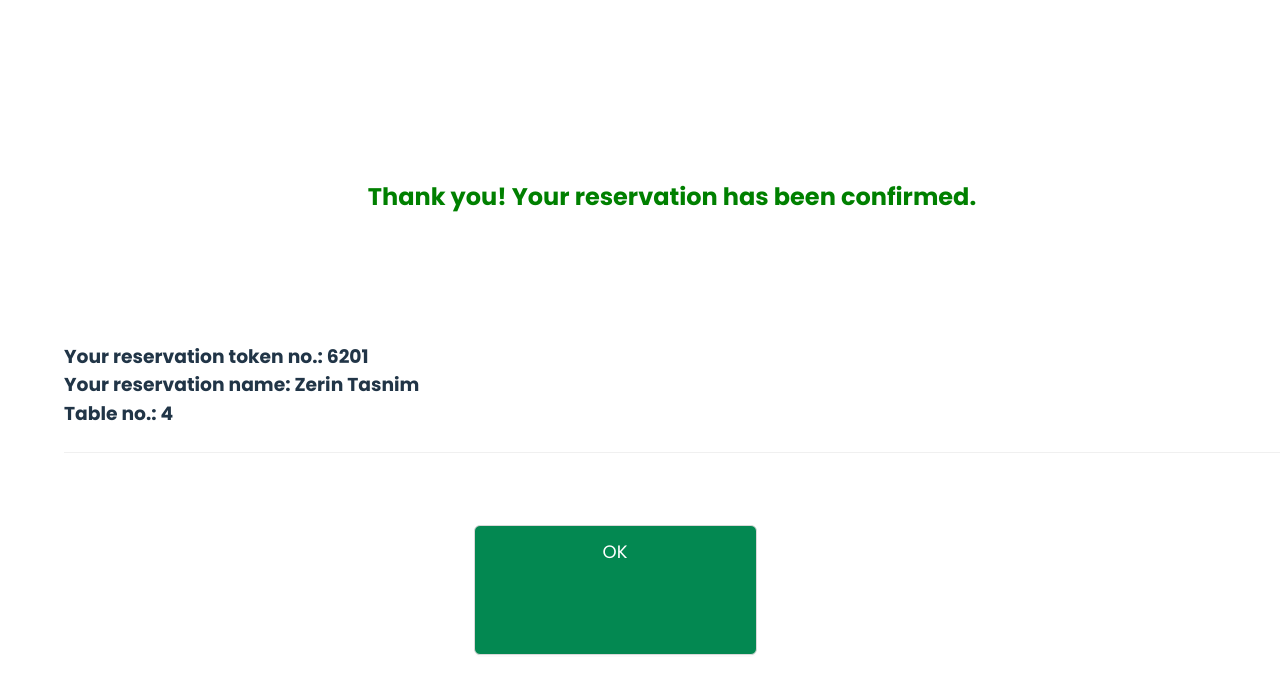
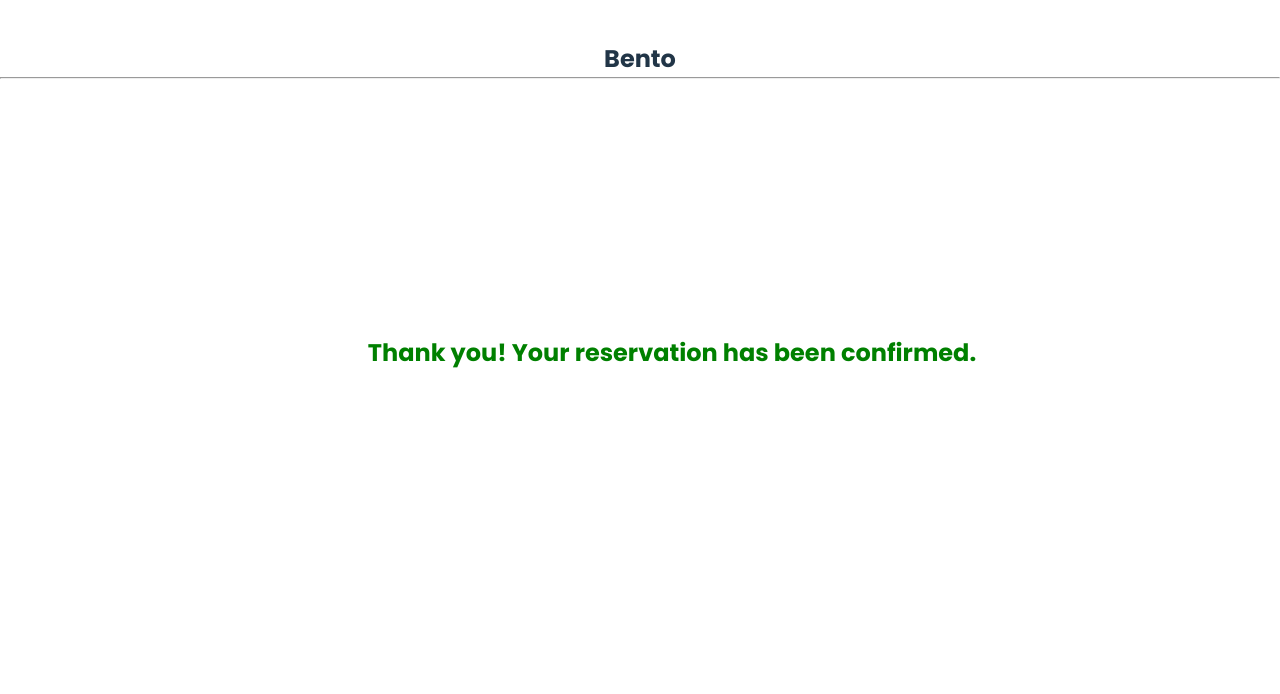
Before and after one commit to zerintasnimkhan/bento-reservation, a React (Vite) app in the folder client/: page /thanks in a window 1280 px wide. Shown: the top 694 px of the page. Built offline with nearby package versions, Linux system fonts and the light colour scheme.

Commit message:
feat: updated thanks page component

```diff
--- a/client/src/Pages/Thanks.jsx
+++ b/client/src/Pages/Thanks.jsx
@@ -30,7 +30,7 @@ const Thanks = ({ reservation }) => {
       >
         Thank you! Your reservation has been confirmed.
       </h2>
-      <div style={{ marginLeft: "5vw" }}>
+      {/* <div style={{ marginLeft: "5vw" }}>
         <h3>Your reservation token no.: 6201</h3>
         <h3>Your reservation name: Zerin Tasnim </h3>
         <h3>Table no.: 4</h3>
@@ -52,7 +52,7 @@ const Thanks = ({ reservation }) => {
         >
           OK
         </Button>
-      </div>
+      </div> */}
     </Flex>
   );
 };
```
